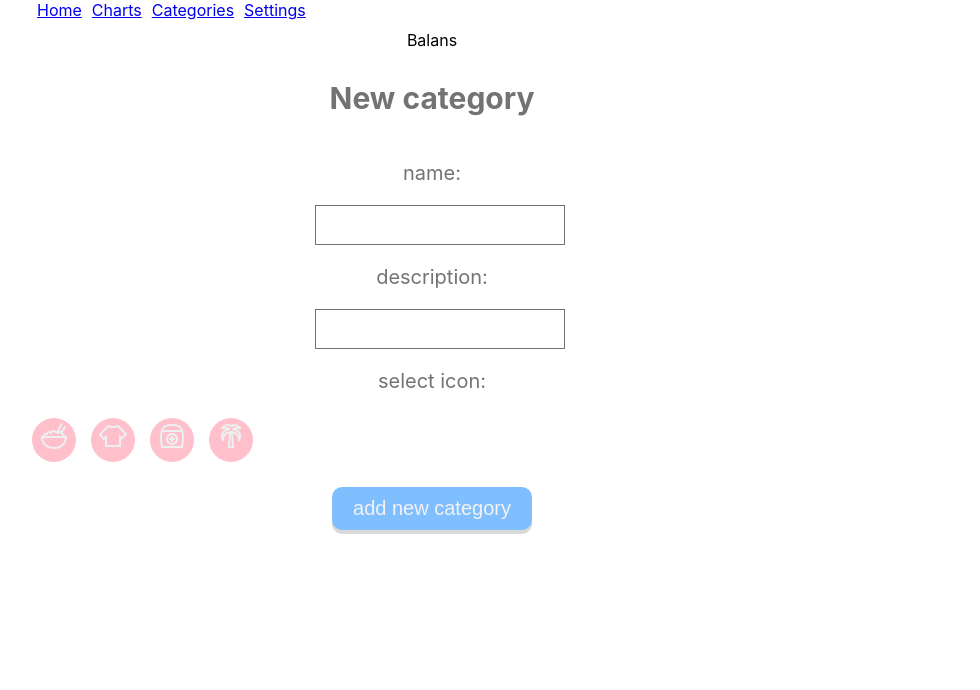
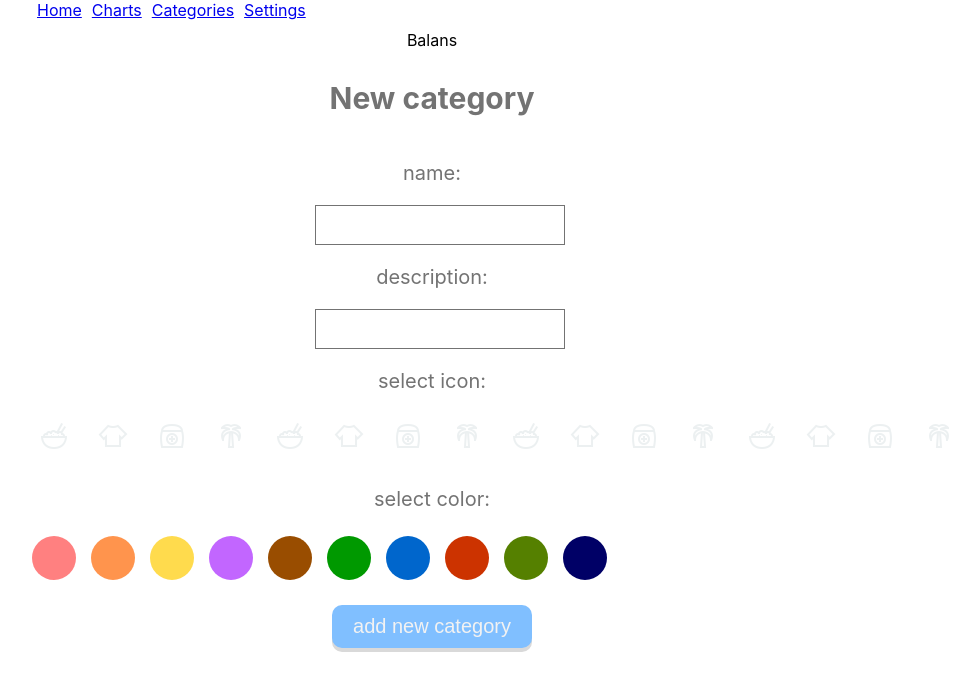
Before and after one commit to DenchikMj/project_money-tracker, a React (Create React App) app: page /categories/AddCategory in a window 1280 px wide. Shown: the top 690 px of the page, without its empty margins (208-1188 px from the left). Built offline with nearby package versions, Linux system fonts and the light colour scheme.

Commit message:
added icon color selection

```diff
--- a/src/components/AddCategory.js
+++ b/src/components/AddCategory.js
@@ -1,19 +1,21 @@
 import React, { Component } from "react";
 import "../css/category_styles.css";
-import ic from '../icons/category/food_light.png';
+import food from '../icons/category/food_light.png';
 import clothes from '../icons/category/clothes_light.png';
 import medicine from '../icons/category/medicine.png';
 import rest from '../icons/category/rest_light.png';
 import IconList from './IconList';
 import { BrowserRouter as Router, Link, NavLink, Route } from "react-router-dom";
 
+const icons = [food, clothes, medicine, rest, food, clothes, medicine, rest, food, clothes, medicine, rest, food, clothes, medicine, rest,]
+const color = ['#ff8080', '#ff944d', '#ffdb4d', '#c266ff', '#994d00', '#009900', '#0066cc', '#cc3300', '#558000', '#000066']
 
 class AddCategory extends Component {
 
     state = {
         id: '',
         icon: '',
-        iconColor: '',
+        color: '',
         name: '',
         description: ''
     }
@@ -34,17 +36,16 @@ class AddCategory extends Component {
         await this.setState({description: e.target.elements.description.value });
         await this.setState({id: Date.now()})
         await this.setState({icon: e.target.elements.icon.value});
+        await this.setState({color: e.target.elements.color.value});
+        console.log(this.state);
        let table = this.updateDataFromStorage();
-       console.log(table);
        table.push(this.state);
        localStorage.setItem('categoryTable', JSON.stringify(table));
-        //this.props.addData(this.state);
         e.target.elements.name.value = '';
         e.target.elements.description.value = '';
         window.location.replace(`http://localhost:3000/categories`);
     };
 
-    addData = () => { };
 
     render() {
         return (
@@ -63,26 +64,19 @@ class AddCategory extends Component {
                     <div className='categoryIcon'>
                         <p>select icon:</p>
                         <div className= 'iconList'>
-                            <div className='iconItem'>
-
-                                <input id='food' className='inpRadio' type="radio" name='icon' value={ic} />
-                                <label htmlFor="food"><img  className='icon' src={ic} alt="food" /></label>
-                            </div>
-                            <div className='iconItem'>
-
-                                <input id='clothes' className='inpRadio' type="radio" name='icon' value={clothes} />
-                                <label htmlFor="clothes"><img className='icon' src={clothes} alt="food" /></label>
-                            </div>
-                            <div className='iconItem'>
-
-                                <input id='medicine' className='inpRadio' type="radio" name='icon' value={medicine} />
-                                <label htmlFor="medicine"><img className='icon' src={medicine} alt="food" /></label>
-                            </div>
-                            <div className='iconItem'>
-
-                                <input id='rest'  className='inpRadio' type="radio" name='icon' value={rest} />
-                                <label htmlFor="rest"><img className='icon' src={rest} alt="food" /></label>
-                            </div>
+                            {icons.map((icon,ind) => <div className='iconItem'>
+                                    <input id={'icon'+ind.toString()} className='inpRadio' type="radio" name='icon' value={icon} />
+                                    <label htmlFor={'icon'+ind.toString()}><img className='icon' src={icon} alt="icon" /></label>
+                                </div> )}
+                        </div>
+                    </div>
+                    <div className='categoryColor'>
+                        <p>select color:</p>
+                        <div className= 'colorList'>
+                            {color.map((item,ind) => <div className='colorItem'>
+                                    <input id={'color'+ind.toString()} className='inpRadio' type="radio" name='color' value= {item} />
+                                    <label htmlFor={'color'+ind.toString()} style={{backgroundColor: item}}></label>
+                                </div> )}
                         </div>
                     </div>
                     <button type='submit' className='btnAddNew' >add new category</button>
@@ -94,46 +88,3 @@ class AddCategory extends Component {
 }
 
 export default AddCategory;
-
-/*<div className='categoryType'>
-                        <p>select type:</p>
-                        <select className='inpType' name="type" id="type">
-                            <option value="income">income</option>
-                            <option value="charges">charges</option>
-                        </select>
-                    </div>*/
-
-                   /* <Link className="contactLink" to={`/contacts/${cont.firstName}`}>
-            <Contact {...cont} key={cont.firstName} />
-          </Link>*/
-
-
-
-          /*<Router>
-                        <Link className= 'linkIconList' to='/categories/iconList'>
-                            select icon
-                        </Link>
-                        <Route path="/categories/iconList" component = {IconList} />
-                    </Router>
-                    <Link className= 'linkIconList' to='/categories/iconList'>
-                            select icon
-                    </Link>*/
-
-    /*<div className= 'iconList'>
-                        <div className='iconItem'>
-                            <img className='icon' src={ic} alt="food" />
-                            <input className='inpRadio' type="radio" name='icon' value={ic} />
-                        </div>
-                        <div className='iconItem'>
-                            <img className='icon' src={clothes} alt="food" />
-                            <input className='inpRadio' type="radio" name='icon' value={clothes} />
-                        </div>
-                        <div className='iconItem'>
-                            <img className='icon' src={medicine} alt="food" />
-                            <input className='inpRadio' type="radio" name='icon' value={medicine} />
-                        </div>
-                        <div className='iconItem'>
-                            <img className='icon' src={rest} alt="food" />
-                            <input className='inpRadio' type="radio" name='icon' value={rest} />
-                        </div>
-                    </div>*/
--- a/src/components/Category.js
+++ b/src/components/Category.js
@@ -7,12 +7,11 @@ class Category extends Component {
 
 
     render() {
-        /*console.log (this.props.cat.icon)*/
+        const style={backgroundColor: this.props.cat.color}
         return (
             <div className='categoryRow'>
                 <div className='category'>
-
-                    <img className='icon' src={this.props.cat.icon} alt='icon' />
+                    <img className='iconImg' src={this.props.cat.icon} alt='icon' style={style} />
                     <div className='name'>
                         <p>{this.props.cat.name}</p>
                     </div>
--- a/src/css/category_styles.css
+++ b/src/css/category_styles.css
@@ -2,7 +2,8 @@
 .pageHeader,
 .titleRow,
 .addCategory,
-.iconList {
+.iconList,
+.colorList{
 	width: 800px;
 	margin: 0 auto;
 	padding: 5px 0;
@@ -58,6 +59,12 @@
 	width: 30%;
 	display: flex;
 	align-items: center;
+}
+
+.iconImg{
+	width: 40px;
+	height: 40px;
+	border-radius: 50%;
 }
 
 .name{
@@ -130,52 +137,39 @@
 .iconList{
 
 }
-
+.colorItem,
 .iconItem{
 	display: flex;
 	justify-content: center;
 	align-items: center;
 	position: relative;
 }
+.colorItem input,
 .iconItem input{
 	display: none;
 	margin: 0;
 	padding: 0;
 }
-
+.iconColor{
+	width: 40px;
+	height: 40px;
+	padding: 2px;
+	border-radius: 50%;
+}
+.colorItem label,
 .iconItem label{
 	width: 40px;
 	height: 40px;
 	padding: 2px;
-	background-color: pink;
 	border-radius: 50%;
 }
+.colorItem input:checked + label{  /*[type=radio]*/
+	width: 42px;
+	height: 42px;
+	/*border: 2px solid #000;*/
+	box-shadow: 0 0 4px 4px #d9d9d9;
+}
 
-.iconItem input[type=radio]:checked + label{
+.iconItem input:checked + label{
 	background-color: red;
 }
-/*.icon{
-	width: 40px;
-	height: 40px;
-	padding: 2px;
-	background-color: pink;
-	border-radius: 50%;
-
-}
-.icon:active{
-	border:1px solid #000;
-}*/
-
-/*.inpRadio{
-	position: absolute;
-	width: 30px;
-	height: 30px;
-	top: 5px;
-	right: 5px;
-	opacity: 0;
-	z-index: 2;
-}*/
-
-/*#food{
-	display: none;
-}*/
```
Also changed, not shown: src/components/Main.js (+0 -8 lines), 1 other file (tests, documents, lock files or other folders).
